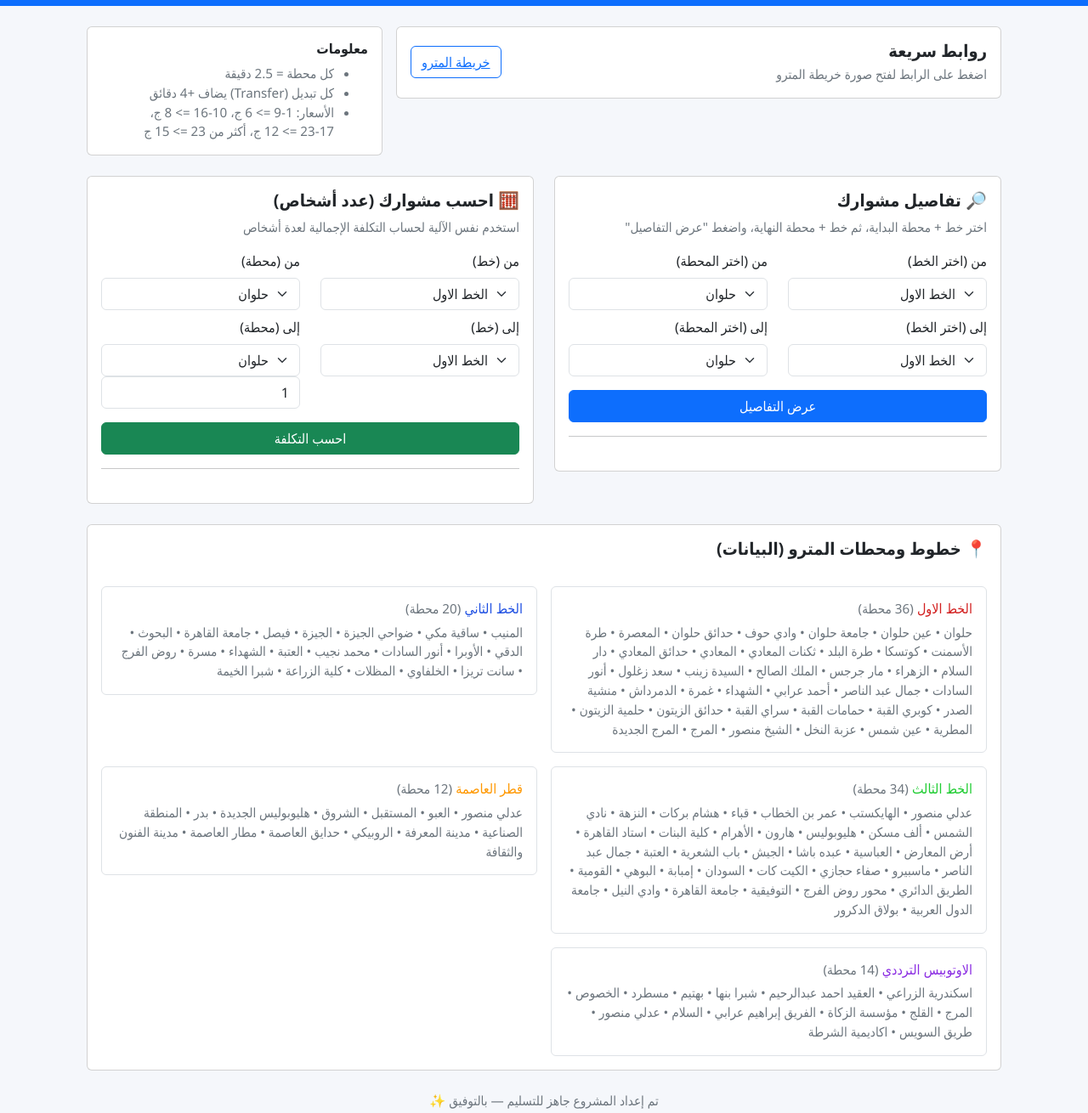
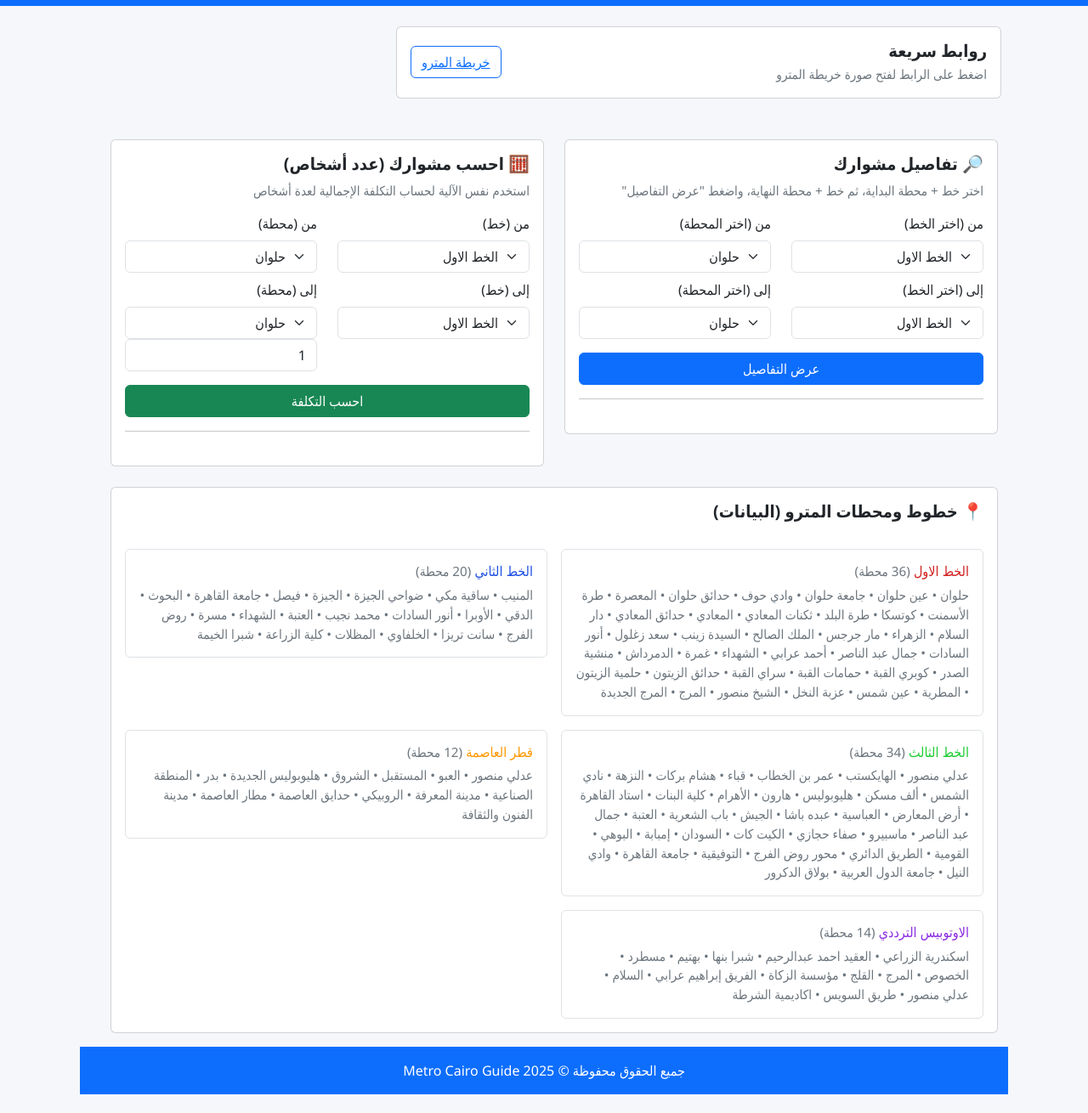
Before and after one commit to johnlatif2026/metro, a plain HTML site: page index.html in a window 1280 px wide. Shown: the part 140-1450 px from the top of the page at 85% size. Drawn offline with nearby package versions, Linux system fonts and the light colour scheme.

Commit message:
Update index.html

```diff
--- a/index.html
+++ b/index.html
@@ -51,18 +51,6 @@
         </div>
       </div>
     </div>
-
-    <div class="col-md-4">
-      <div class="card p-3 card-hover" data-aos="fade-up">
-        <h6 class="mb-2 section-title">معلومات</h6>
-        <ul class="mb-0 small-muted">
-          <li>كل محطة = 2.5 دقيقة</li>
-          <li>كل تبديل (Transfer) يضاف +4 دقائق</li>
-          <li>الأسعار: 1-9 => 6 ج، 10-16 => 8 ج، 17-23 => 12 ج، أكثر من 23 => 15 ج</li>
-        </ul>
-      </div>
-    </div>
-  </div>
 
   <!-- عناصر التحكم: تفاصيل مشوارك و احسب مشوارك -->
   <div class="row g-4">
@@ -153,8 +141,9 @@
       </div>
     </div>
   </div>
-
-  <footer class="text-center small-muted mt-4 mb-3">تم إعداد المشروع جاهز للتسليم — بالتوفيق ✨</footer>
+    <footer class="text-center py-3" style="background:#0d6efd;color:#fff;">
+  جميع الحقوق محفوظة © Metro Cairo Guide 2025
+    </footer>
 
 </div>
 
```
